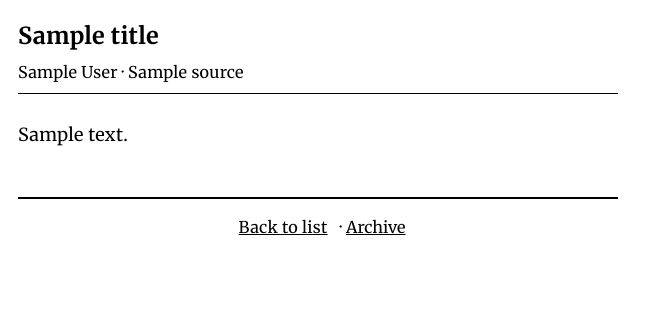
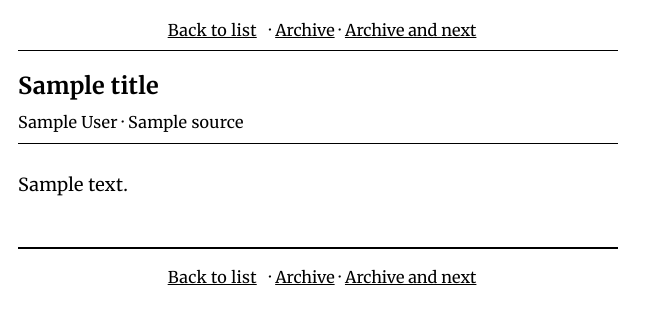
Before and after one commit to jtamboli/readwise-kindle-web, a FastAPI app: template app/templates/page.html in a window 1280 px wide. Shown: the top 324 px of the page, without its empty margins (0-663 px from the left). Run offline with FastAPI, Linux system fonts and the light colour scheme; the template is opened without the code that fills it: most values are stand-ins (such as "Sample title", 1, 10 or a date in 2020); parts of the project's set-up code (start-up, migrations or seed data) failed here and were passed over.

Commit message:
Add article navigation links with Archive and next functionality
- Add navigation links at top and bottom of article pages
- For non-Feed articles: Back to list, Archive, Archive and next
- For Feed articles: Back to list, Next (no archive options)
- Pass navigation context (from, next) through list templates
- Create /archive-next endpoint to archive and navigate to next article

```diff
--- a/app/templates/list.html
+++ b/app/templates/list.html
@@ -155,7 +155,7 @@
             {% for item in shortlist_items %}
             <li class="article-item">
                 <div class="article-title">
-                    <a href="/kindle/read/{{ item.id }}">{{ item.title or "Untitled" }}</a>
+                    <a href="/kindle/read/{{ item.id }}?from=shortlist{% if loop.index < shortlist_items|length %}&amp;next={{ shortlist_items[loop.index].id }}{% endif %}">{{ item.title or "Untitled" }}</a>
                 </div>
                 <div class="article-meta">
                     {{ item.source_url|extract_domain or "Unknown domain" }}
@@ -180,7 +180,7 @@
             {% for item in later_items %}
             <li class="article-item">
                 <div class="article-title">
-                    <a href="/kindle/read/{{ item.id }}">{{ item.title or "Untitled" }}</a>
+                    <a href="/kindle/read/{{ item.id }}?from=later{% if loop.index < later_items|length %}&amp;next={{ later_items[loop.index].id }}{% endif %}">{{ item.title or "Untitled" }}</a>
                 </div>
                 <div class="article-meta">
                     {{ item.source_url|extract_domain or "Unknown domain" }}
--- a/app/templates/list_single.html
+++ b/app/templates/list_single.html
@@ -134,7 +134,7 @@
             {% for item in items %}
             <li class="article-item">
                 <div class="article-title">
-                    <a href="/kindle/read/{{ item.id }}">{{ item.title or "Untitled" }}</a>
+                    <a href="/kindle/read/{{ item.id }}?from={{ list_name|lower|replace('tag: ', 'tag/') }}{% if loop.index < items|length %}&amp;next={{ items[loop.index].id }}{% endif %}">{{ item.title or "Untitled" }}</a>
                 </div>
                 <div class="article-meta">
                     {{ item.source_url|extract_domain or "Unknown domain" }}
--- a/app/templates/page.html
+++ b/app/templates/page.html
@@ -175,16 +175,23 @@
         a:visited {
             color: var(--link-visited);
         }
-        .article-footer {
+        .article-nav {
             position: relative;
             z-index: 10;
+            text-align: center;
+            font-size: 0.9em;
+        }
+        .article-nav-top {
+            margin-bottom: 1em;
+            padding-bottom: 0.5em;
+            border-bottom: 1px solid var(--border-color);
+        }
+        .article-nav-bottom {
             margin-top: 3em;
             padding-top: 1em;
             border-top: 2px solid var(--border-dark);
-            text-align: center;
-            font-size: 0.9em;
         }
-        .article-footer a {
+        .article-nav a {
             margin: 0 0.5em;
         }
         .article-header {
@@ -223,6 +230,27 @@
     <div class="zone-left" onclick="handleScroll(-window.innerHeight * 0.9)"></div>
     <div class="zone-right" onclick="handleScroll(window.innerHeight * 0.9)"></div>
 
+    <div class="article-nav article-nav-top">
+        <a href="{{ back_url }}">Back to list</a>
+        {% if is_feed %}
+            {% if next_url %}
+            &middot;
+            <a href="{{ next_url }}">Next</a>
+            {% endif %}
+        {% else %}
+            &middot;
+            <form class="archive-form" method="post" action="/kindle/archive/{{ doc_id }}">
+                <button type="submit" class="archive-button">Archive</button>
+            </form>
+            {% if next_url %}
+            &middot;
+            <form class="archive-form" method="post" action="/kindle/archive-next/{{ doc_id }}?from={{ from_list }}{% if next_url %}&amp;next={{ next_url.split('/')[-1].split('?')[0] }}{% endif %}">
+                <button type="submit" class="archive-button">Archive and next</button>
+            </form>
+            {% endif %}
+        {% endif %}
+    </div>
+
     <div class="article-header">
         <div class="article-title">{{ title }}</div>
         {% if author or source %}
@@ -238,12 +266,25 @@
         {{ content|safe }}
     </div>
 
-    <div class="article-footer">
-        <a href="/kindle/">Back to list</a>
-        &middot;
-        <form class="archive-form" method="post" action="/kindle/archive/{{ doc_id }}">
-            <button type="submit" class="archive-button">Archive</button>
-        </form>
+    <div class="article-nav article-nav-bottom">
+        <a href="{{ back_url }}">Back to list</a>
+        {% if is_feed %}
+            {% if next_url %}
+            &middot;
+            <a href="{{ next_url }}">Next</a>
+            {% endif %}
+        {% else %}
+            &middot;
+            <form class="archive-form" method="post" action="/kindle/archive/{{ doc_id }}">
+                <button type="submit" class="archive-button">Archive</button>
+            </form>
+            {% if next_url %}
+            &middot;
+            <form class="archive-form" method="post" action="/kindle/archive-next/{{ doc_id }}?from={{ from_list }}{% if next_url %}&amp;next={{ next_url.split('/')[-1].split('?')[0] }}{% endif %}">
+                <button type="submit" class="archive-button">Archive and next</button>
+            </form>
+            {% endif %}
+        {% endif %}
     </div>
 
     <script>
```
Also changed, not shown: app/main.py (+82 -1 lines).
